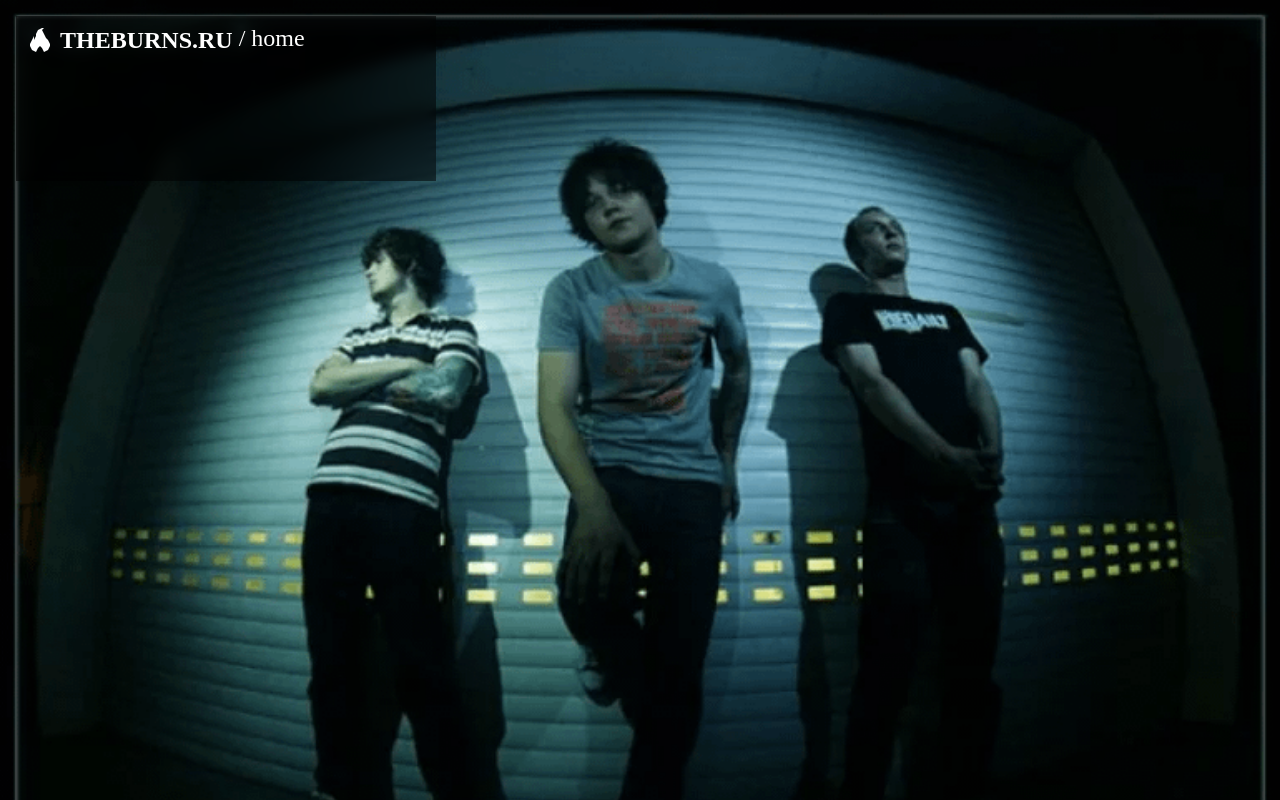
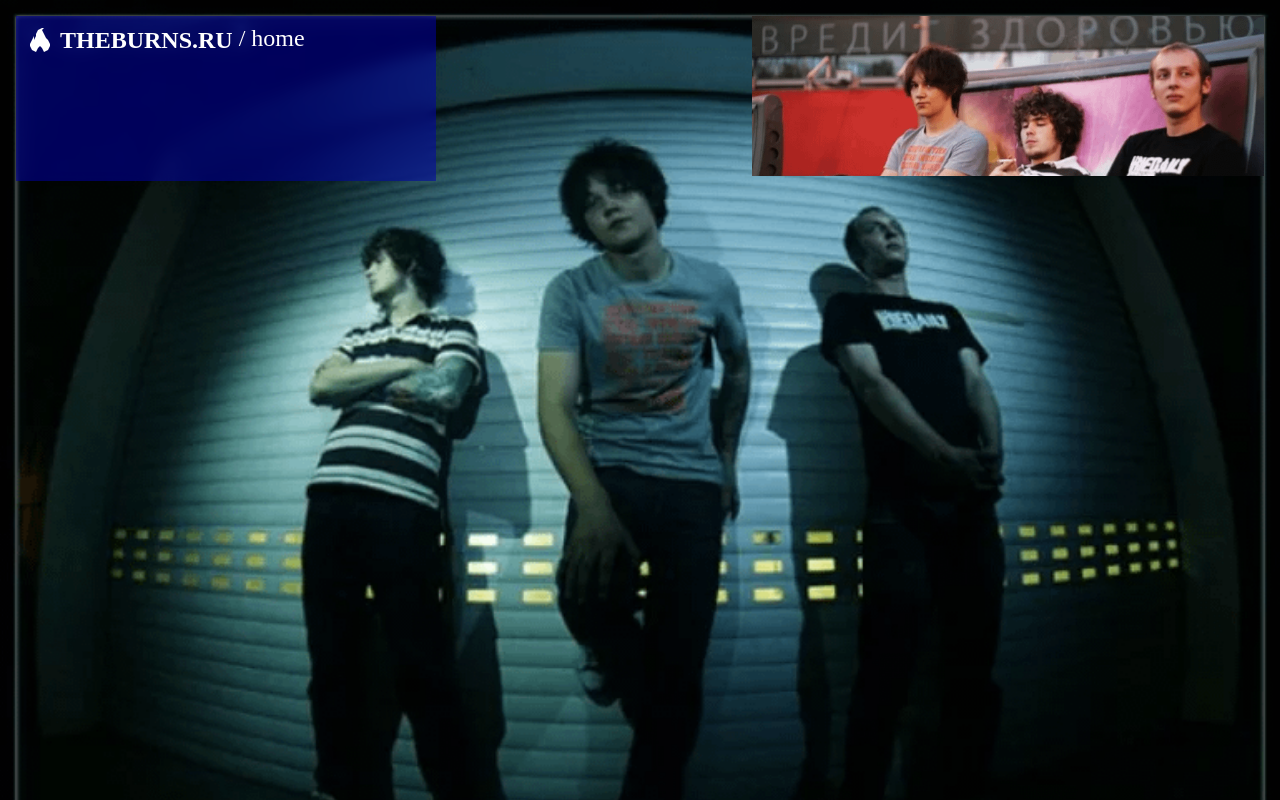
Before and after one commit to dae-vinity/burns-site, a plain HTML site: page index.html in a window 1280 px wide. Drawn offline with Linux system fonts and the light colour scheme; a web font is replaced by a local one.

Commit message:
mgaaooww

```diff
--- a/index.html
+++ b/index.html
@@ -55,7 +55,17 @@
       </p>
     </div>
 
-    <div class="information"></div>
+    <div class="information">
+      <div
+        style="
+          background-image: url(assets/images/thechills.png);
+          background-size: 100%;
+          background-position-y: 25%;
+          width: 512px;
+          height: 160px;
+        "
+      ></div>
+    </div>
 
     <div class="musicPlayer"></div>
   </body>
--- a/style.css
+++ b/style.css
@@ -14,18 +14,31 @@ h1 {
 
 body {
   background-color: black;
-  padding: 8px;
-  margin: 8px;
+  padding: 0px;
+  margin: 0px;
   background-image: url(assets/images/blueassgarage.png);
   background-repeat: no-repeat;
   background-size: cover;
 }
 
 .directory {
-  background-color: rgb(0, 0, 0, 0.5);
+  position: absolute;
+  background-color: rgb(0, 0, 180, 0.5);
   padding: 8px;
+  margin: 16px;
   width: 420px;
   height: 165px;
   box-sizing: border-box;
   backdrop-filter: blur(8px);
 }
+
+.information {
+  position: absolute;
+  padding: 16px;
+  margin: 0px;
+  width: auto;
+  height: 100%;
+  right: 0px;
+  top: 0px;
+  box-sizing: border-box;
+}
```
Also changed, not shown: assets/images/thechills.png (added).
